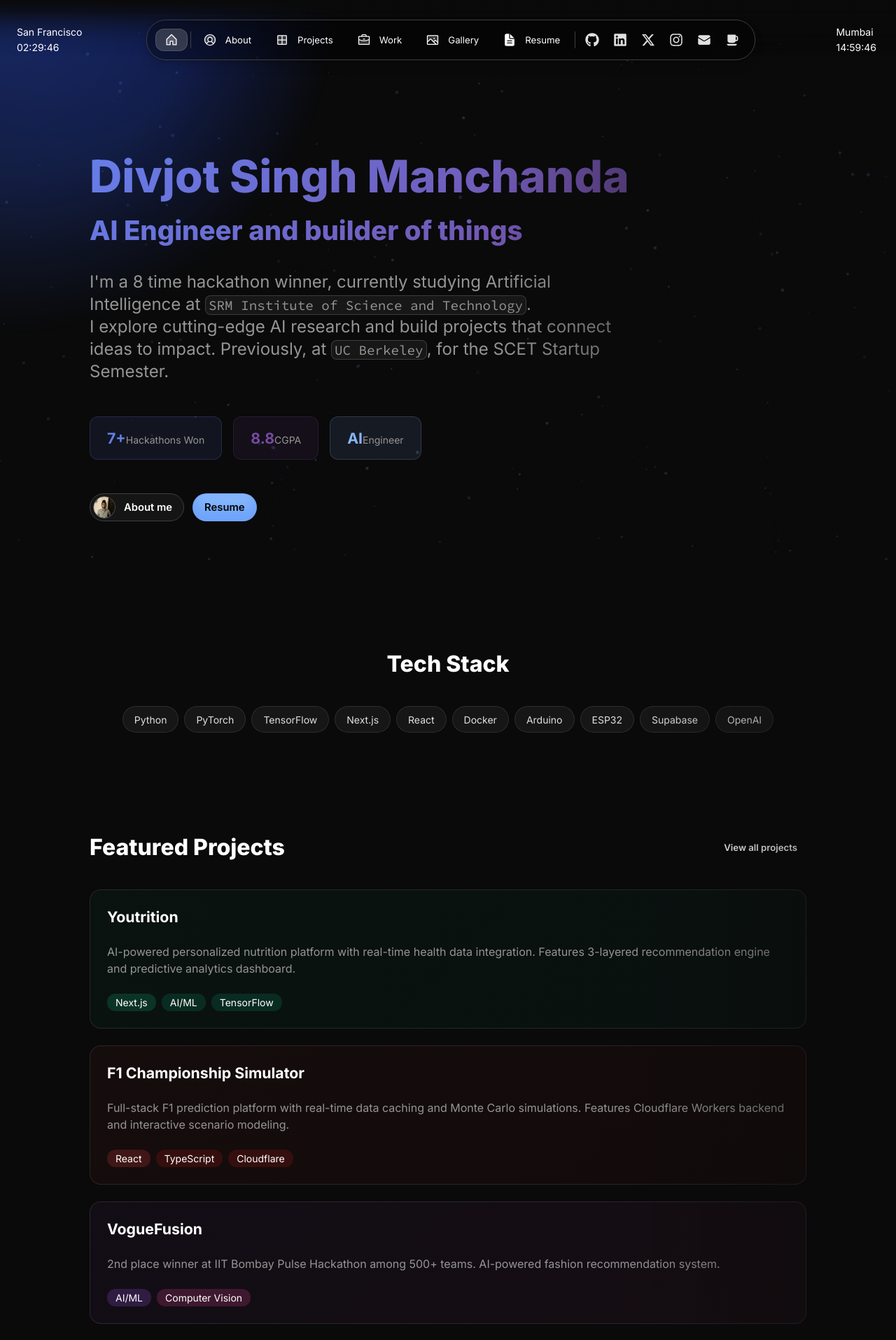
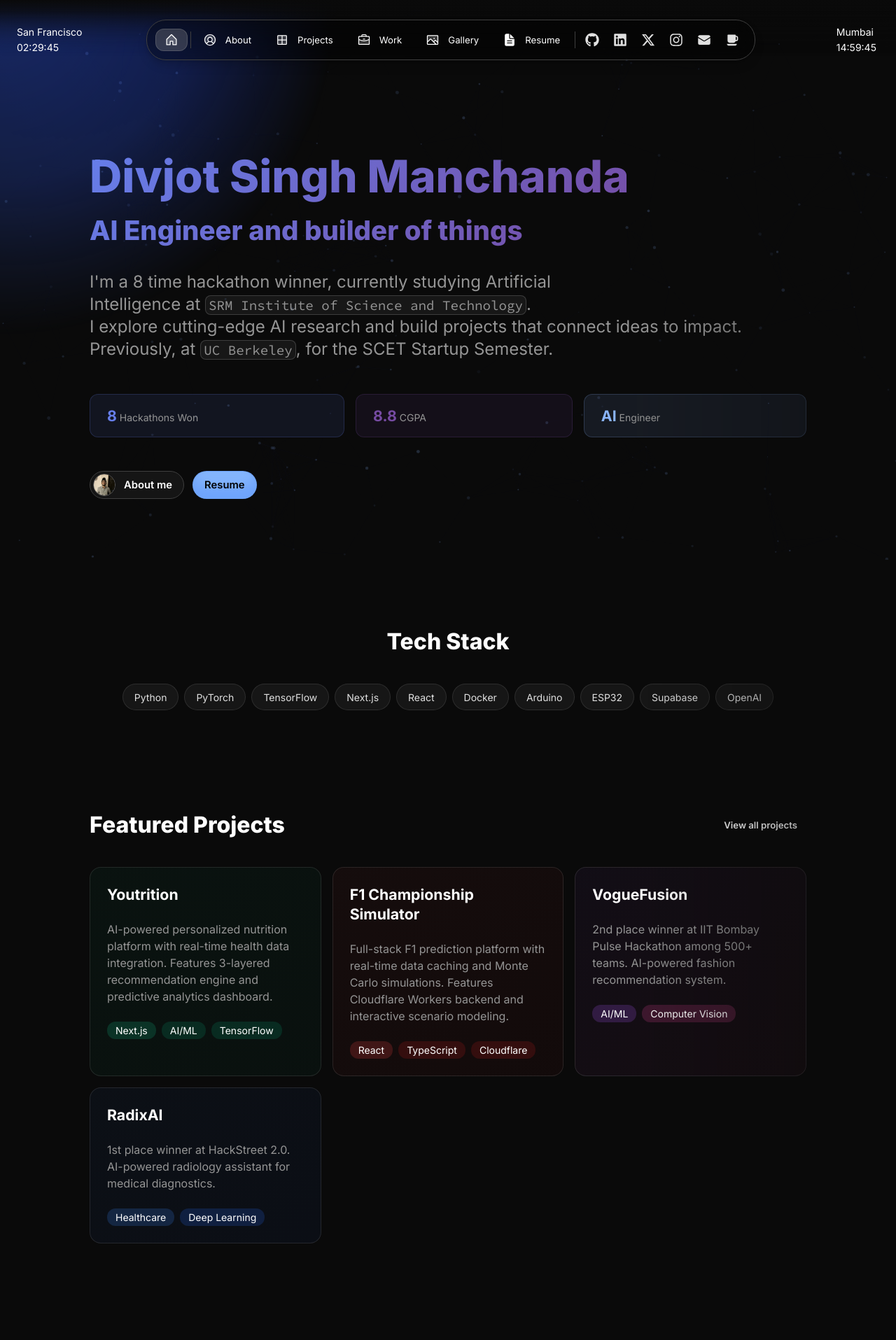
Before and after one commit to djsmanchanda/djsmanchanda_website, a Next.js app: page / in a window 1280 px wide. Shown: the top 1915 px of the page at 70% size. Built offline with nearby package versions, Linux system fonts and the light colour scheme.

Commit message:
Update page.tsx

```diff
--- a/src/app/page.tsx
+++ b/src/app/page.tsx
@@ -1,4 +1,3 @@
-//src/app/page.tsx
 import React from "react";
 
 import { Heading, Flex, Text, Button, Avatar, RevealFx, Arrow, Column } from "@/once-ui/components";
@@ -60,6 +59,27 @@ export default function Home() {
               transform: translateY(0);
             }
           }
+
+          /* Mobile responsive fixes */
+          @media (max-width: 768px) {
+            .gradient-heading {
+              font-size: clamp(2rem, 8vw, 3.5rem) !important;
+              line-height: 1.2 !important;
+              word-break: break-word;
+              hyphens: auto;
+            }
+
+            .stats-container {
+              justify-content: center !important;
+            }
+
+            .featured-projects-grid {
+              display: grid !important;
+              grid-template-columns: 1fr !important;
+              gap: 1rem !important;
+              width: 100% !important;
+            }
+          }
         `
       }} />
 
@@ -89,61 +109,90 @@ export default function Home() {
 
         {/* Enhanced Hero Section */}
         <Column fillWidth paddingY="xl" gap="m">
-          <Column maxWidth="s">
+          <Column fillWidth>
             <RevealFx translateY="4" fillWidth horizontal="start" paddingBottom="m">
-              <Heading wrap="balance" variant="display-strong-l" style={{
-                background: 'linear-gradient(135deg, #667eea 0%, #764ba2 100%)',
-                WebkitBackgroundClip: 'text',
-                WebkitTextFillColor: 'transparent',
-                backgroundClip: 'text'
-              }}>
+              <Heading
+                wrap="balance"
+                variant="display-strong-l"
+                className="gradient-heading"
+                style={{
+                  background: 'linear-gradient(135deg, #667eea 0%, #764ba2 100%)',
+                  WebkitBackgroundClip: 'text',
+                  WebkitTextFillColor: 'transparent',
+                  backgroundClip: 'text',
+                  maxWidth: '100%',
+                  wordWrap: 'break-word',
+                  overflowWrap: 'break-word'
+                }}>
                 {home.headline}
               </Heading>
             </RevealFx>
             <RevealFx translateY="8" delay={0.2} fillWidth horizontal="start" paddingBottom="m">
-              <Text wrap="balance" onBackground="neutral-weak" variant="heading-default-xl">
+              <Text
+                wrap="balance"
+                onBackground="neutral-weak"
+                variant="heading-default-xl"
+                style={{
+                  maxWidth: '100%',
+                  wordWrap: 'break-word',
+                  overflowWrap: 'break-word'
+                }}>
                 {home.subline}
               </Text>
             </RevealFx>
 
             {/* Stats Section */}
             <RevealFx translateY={10} delay={0.3} fillWidth horizontal="start" paddingBottom="m">
-              <Flex gap="16" wrap style={{ marginTop: '1.5rem', marginBottom: '1.5rem' }}>
+              <Flex
+                className="stats-container"
+                gap="16"
+                wrap
+                style={{
+                  marginTop: '1.5rem',
+                  marginBottom: '1.5rem',
+                  width: '100%'
+                }}>
                 <div style={{
                   padding: '1rem 1.5rem',
                   background: 'rgba(102, 126, 234, 0.1)',
                   borderRadius: '12px',
                   border: '1px solid rgba(102, 126, 234, 0.2)',
-                  backdropFilter: 'blur(10px)'
+                  backdropFilter: 'blur(10px)',
+                  flex: '1 1 auto',
+                  minWidth: 'fit-content'
                 }}>
-                  <Text variant="heading-strong-l" style={{ color: '#667eea' }}>7+</Text>
-                  <Text variant="body-default-s" onBackground="neutral-weak">Hackathons Won</Text>
+                  <Text variant="heading-strong-l" style={{ color: '#667eea' }}>8</Text>
+                  <Text variant="body-default-s" onBackground="neutral-weak"> Hackathons Won</Text>
                 </div>
                 <div style={{
                   padding: '1rem 1.5rem',
                   background: 'rgba(118, 75, 162, 0.1)',
                   borderRadius: '12px',
                   border: '1px solid rgba(118, 75, 162, 0.2)',
-                  backdropFilter: 'blur(10px)'
+                  backdropFilter: 'blur(10px)',
+                  flex: '1 1 auto',
+                  minWidth: 'fit-content'
                 }}>
                   <Text variant="heading-strong-l" style={{ color: '#764ba2' }}>8.8</Text>
-                  <Text variant="body-default-s" onBackground="neutral-weak">CGPA</Text>
+                  <Text variant="body-default-s" onBackground="neutral-weak"> CGPA</Text>
                 </div>
                 <div style={{
                   padding: '1rem 1.5rem',
                   background: 'rgba(138, 180, 248, 0.1)',
                   borderRadius: '12px',
                   border: '1px solid rgba(138, 180, 248, 0.2)',
-                  backdropFilter: 'blur(10px)'
+                  backdropFilter: 'blur(10px)',
+                  flex: '1 1 auto',
+                  minWidth: 'fit-content'
                 }}>
                   <Text variant="heading-strong-l" style={{ color: '#8ab4f8' }}>AI</Text>
-                  <Text variant="body-default-s" onBackground="neutral-weak">Engineer</Text>
+                  <Text variant="body-default-s" onBackground="neutral-weak"> Engineer</Text>
                 </div>
               </Flex>
             </RevealFx>
 
             <RevealFx translateY="12" delay={0.4} horizontal="start">
-              <Flex gap="12">
+              <Flex gap="12" wrap>
                 <Button
                   id="about"
                   data-border="rounded"
@@ -211,7 +260,12 @@ export default function Home() {
               </Button>
             </Flex>
 
-            <Flex fillWidth gap="m" wrap mobileDirection="column">
+            <div className="featured-projects-grid" style={{
+              display: 'grid',
+              gridTemplateColumns: 'repeat(auto-fit, minmax(280px, 1fr))',
+              gap: '1rem',
+              width: '100%'
+            }}>
               <FeaturedProjectCard
                 title="Youtrition"
                 description="AI-powered personalized nutrition platform with real-time health data integration. Features 3-layered recommendation engine and predictive analytics dashboard."
@@ -240,7 +294,7 @@ export default function Home() {
                   start: 'rgba(168, 85, 247, 0.05)',
                   end: 'rgba(236, 72, 153, 0.05)'
                 }}
-                link="https://github.com/djsmanchanda/VogueFusion_Pulse"
+                link="https://github.com/Samyak008/VogueFusion_Pulse"
               />
               <FeaturedProjectCard
                 title="RadixAI"
@@ -252,14 +306,14 @@ export default function Home() {
                 }}
                 link="https://github.com/djsmanchanda/Synapse2.0_RadixAI"
               />
-            </Flex>
+            </div>
           </Column>
         </RevealFx>
 
         {/* What I'm currently working on section */}
         <RevealFx translateY="8" delay={0.2}>
           <Column gap="24" paddingY="xl">
-            <Heading as="h2" variant="display-strong-l" paddingBottom="m">
+            <Heading as="h2" variant="display-strong-xs">
               What I'm currently working on
             </Heading>
             <div
@@ -379,7 +433,6 @@ export default function Home() {
             </Flex>
           </Flex>
         )}
-        {/* <Projects range={[2]} /> */}
       </Column>
     </>
   );
```
